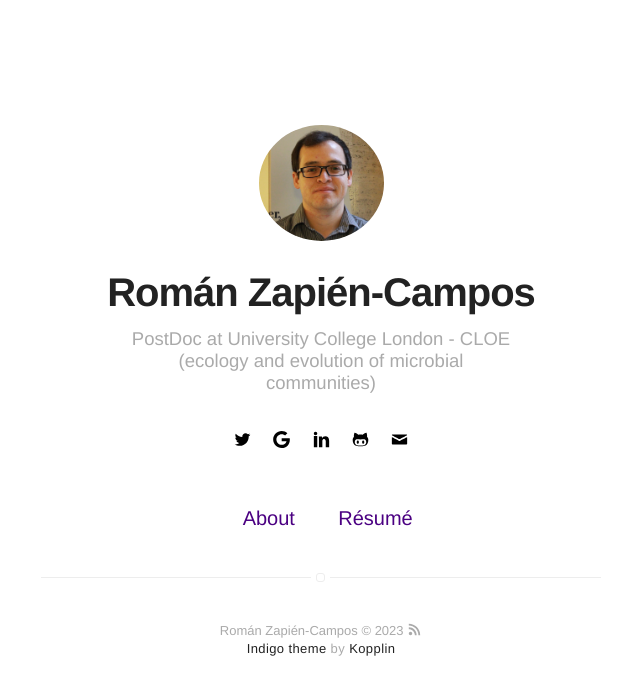
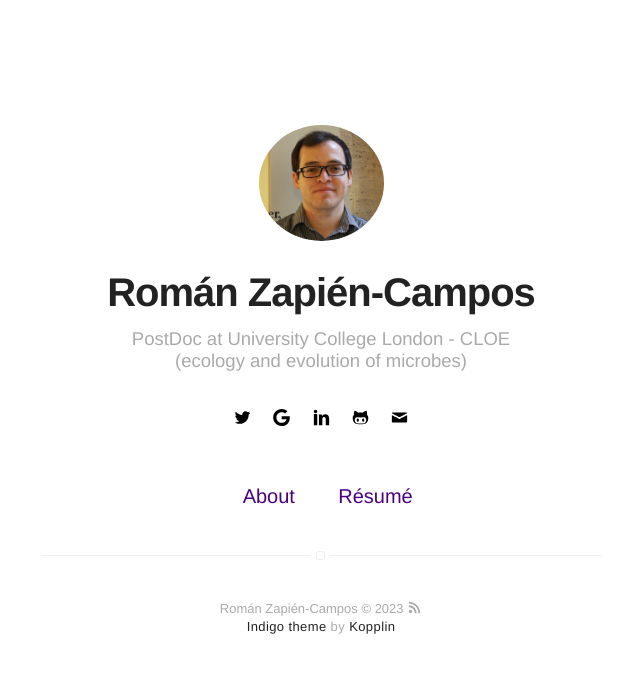
Before and after one commit to romanzapien/romanzapien.github.io, a Jekyll site: the page built from index.html, in a window 1280 px wide. Shown: the top 695 px of the page, without its empty margins (319-959 px from the left). Built offline with Jekyll 4.4.1, drawn with Linux system fonts in a browser that asks for light colours.

Commit message:
Update _config.yml

```diff
--- a/_config.yml
+++ b/_config.yml
@@ -1,6 +1,6 @@
 # main text of home
 name: Román Zapién-Campos
-bio: PostDoc at University College London - CLOE<br>(ecology and evolution of microbial communities)
+bio: PostDoc at University College London - CLOE<br>(ecology and evolution of microbes)
 
 # twitter summary info
 description: Román Zapién-Campos personal website
```
